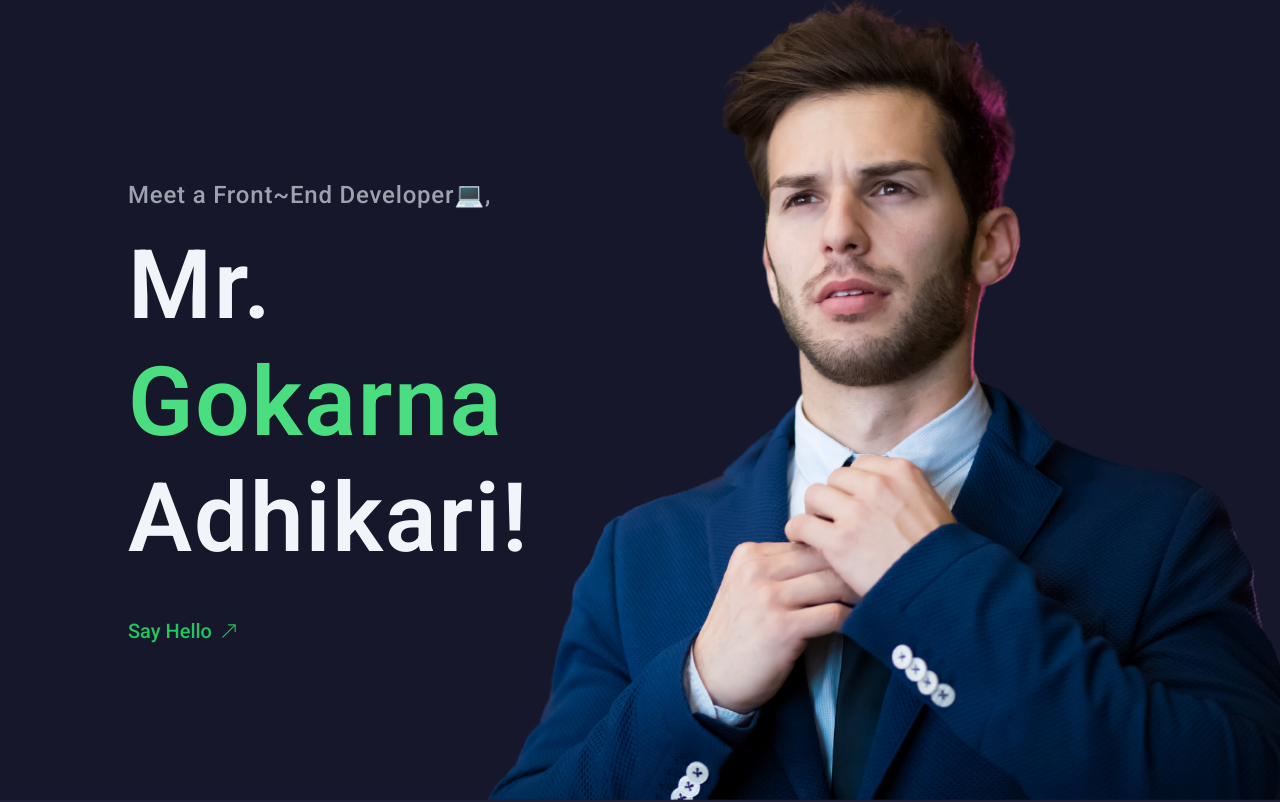
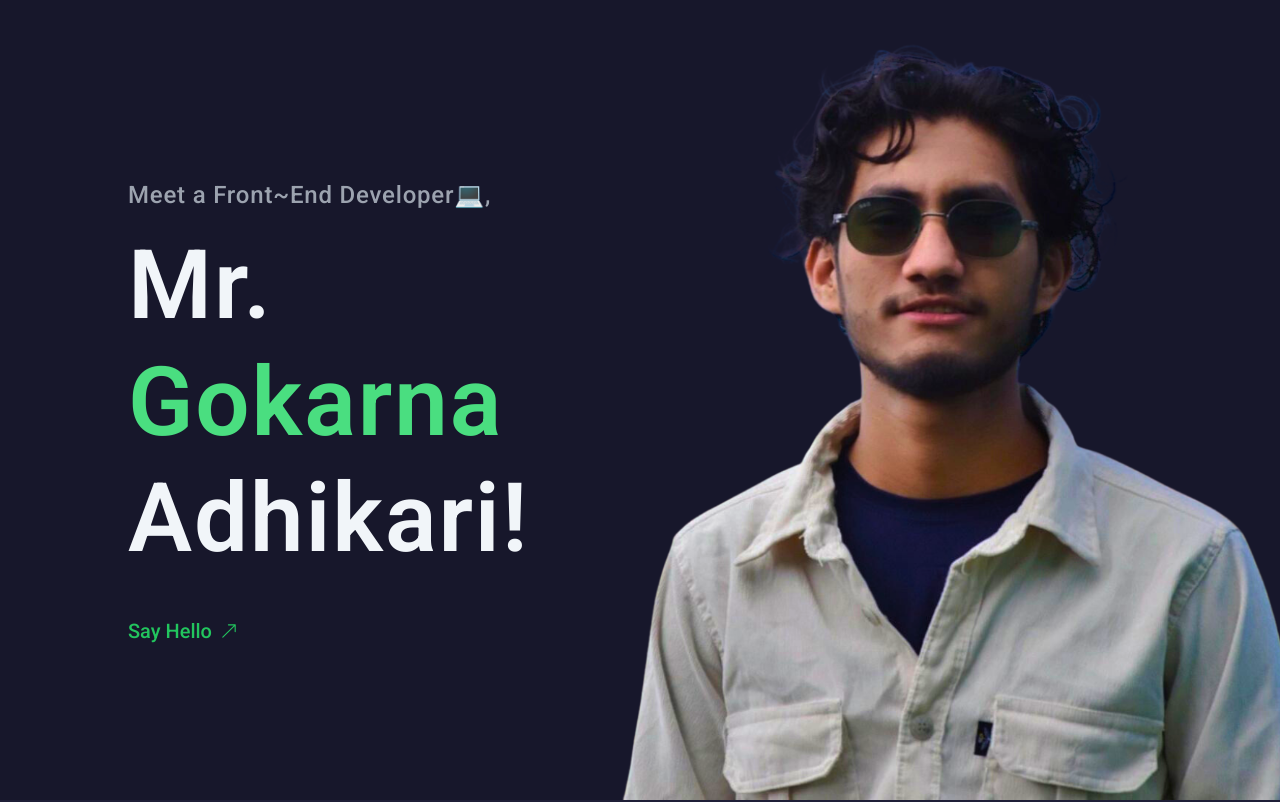
Before and after one commit to gokarna123-goku/m_portfolio, a React (Vite) app: page / in a window 1280 px wide. Shown: the top 802 px of the page. Built offline with nearby package versions, Linux system fonts and the light colour scheme.

Commit message:
changes the things

```diff
--- a/src/components/Home/Home.css
+++ b/src/components/Home/Home.css
@@ -3,7 +3,7 @@
 .hero_img{
     width: 100%;
     height: 100vh;
-    background: url("../../assets/hero.png") no-repeat;
+    background: url("../../assets/bg.png") no-repeat;
     background-position: center center;
     background-size: cover;
     display: flex;
```
Also changed, not shown: src/assets/bg.png (added).
